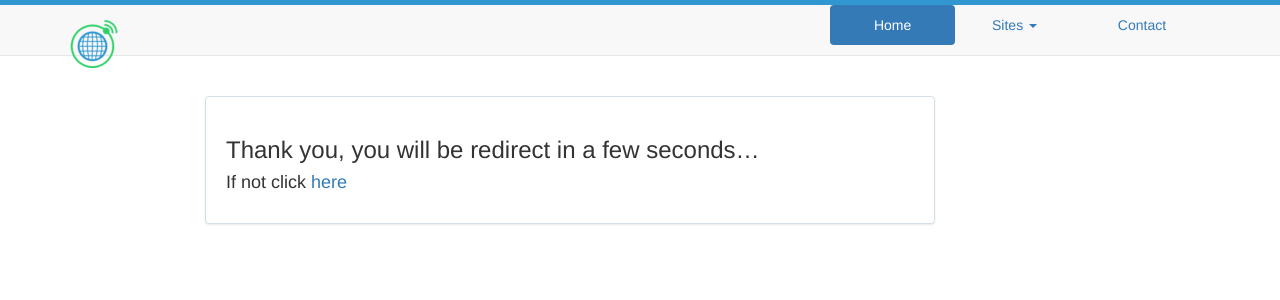
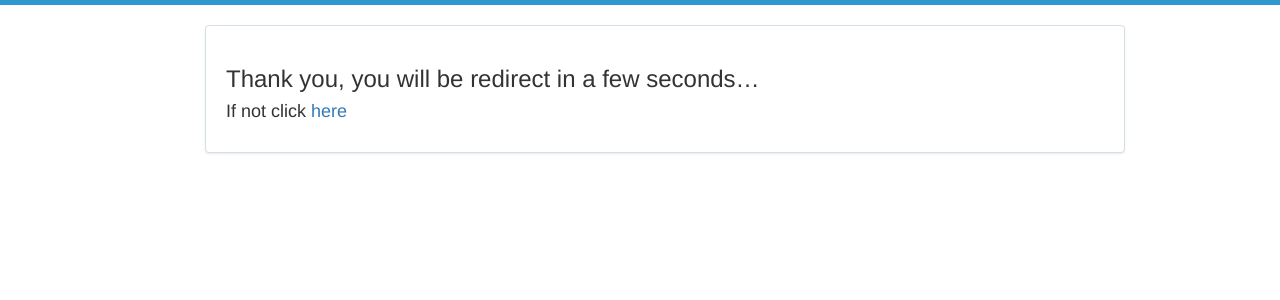
Before and after one commit to Telephony-lebanon/telephony-lebanon.github.io, a Jekyll site: the page built from Thanks.md, in a window 1280 px wide. Shown: the top 300 px of the page. Built offline with Jekyll 4.4.1, drawn with Linux system fonts in a browser that asks for light colours; nearby versions of some CDN libraries; library files that are not in the unit come from our copies.

Commit message:
fixed thanks page

```diff
--- a/_layouts/custom-thanks.html
+++ b/_layouts/custom-thanks.html
@@ -16,14 +16,12 @@
         <!--[if lt IE 8]>
             <p class="browserupgrade">You are using an <strong>outdated</strong> browser. Please <a href="http://browsehappy.com/">upgrade your browser</a> to improve your experience.</p>
         <![endif]-->
-        {% include header.html %}
         <main>
             <div class="container row">
-                <div class="main-side col-md-offset-2 col-md-8 col-sm-12 col-xs-12">
+                <div class="main-side col-md-offset-2 col-md-10 col-sm-12 col-xs-12">
                     <div class="post">{{ content }}</div>
                 </div>
             </div>
         </main>
-        {% include contact-modal.html %}
     </body>
 </html>
```
Also changed, not shown: 1 other file.
